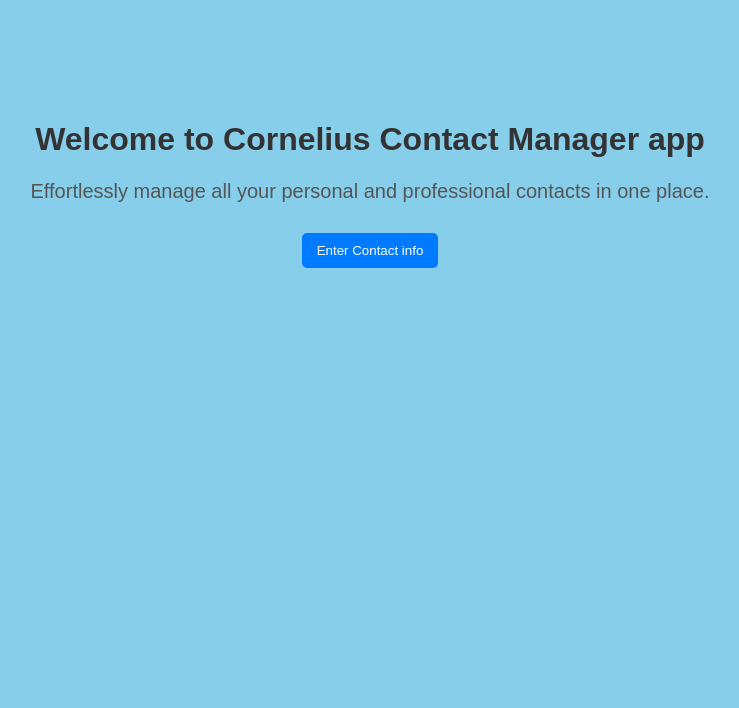
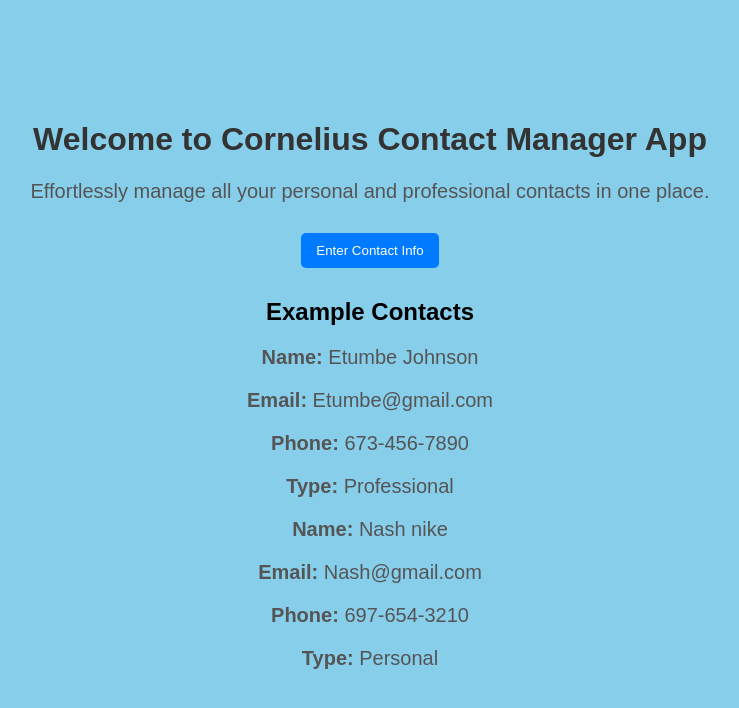
Before and after one commit to EbakocorneliusEmeh/contact-manegement-app, a React (Vite) app: page / in a window 1280 px wide. Shown: the top 708 px of the page, without its empty margins (270-1009 px from the left). Built offline with nearby package versions, Linux system fonts and the light colour scheme.

Commit message:
added contacts

```diff
--- a/src/App.jsx
+++ b/src/App.jsx
@@ -1,44 +1,84 @@
-import React, { useState, useEffect } from "react";
+// import React, { useState, useEffect } from "react";
+// import LandingPage from "./Components/Landingpage";
+// import ContactManager from "./Components/Contactmanager";
+// import "./App.css"
+
+
+// const App = () => {
+//   const [showContactManager, setShowContactManager] = useState(false);
+//   const [contacts, setContacts] = useState([]);
+
+//   useEffect(() => {
+//     const savedContacts = localStorage.getItem("contacts");
+//     if (savedContacts) {
+//       setContacts(JSON.parse(savedContacts));
+//     }
+//   }, []);
+
+//   useEffect(() => {
+//     localStorage.setItem("contacts", JSON.stringify(contacts));
+//   }, [contacts]);
+
+//   const addContact = (contact) => {
+//     setContacts((prevContacts) => [...prevContacts, contact]);
+//   };
+
+//   const deleteContact = (emailToDelete) => {
+//     setContacts((prevContacts) =>
+//       prevContacts.filter((contact) => contact.email !== emailToDelete)
+//     );
+//   };
+
+//   return (
+//     <div>
+//       {!showContactManager ? (
+//         <LandingPage onEnter={() => setShowContactManager(true)} />
+//       ) : (
+//         <ContactManager
+//           contacts={contacts}
+//           addContact={addContact}
+//           deleteContact={deleteContact}
+//           onBack={() => setShowContactManager(false)}
+//         />
+//       )}
+//     </div>
+//   );
+// };
+
+// export default App;
+
+import React, { useState } from "react";
+import ContactManager from "./Components/Contactmanager";
 import LandingPage from "./Components/Landingpage";
-import ContactManager from "./Components/Contactmanager";
 import "./App.css"
 
-
 const App = () => {
-  const [showContactManager, setShowContactManager] = useState(false);
-  const [contacts, setContacts] = useState([]);
-
-  useEffect(() => {
-    const savedContacts = localStorage.getItem("contacts");
-    if (savedContacts) {
-      setContacts(JSON.parse(savedContacts));
-    }
-  }, []);
-
-  useEffect(() => {
-    localStorage.setItem("contacts", JSON.stringify(contacts));
-  }, [contacts]);
+  const [page, setPage] = useState("landing");
+  const [contacts, setContacts] = useState([
+    { name: "Alice Johnson", email: "alice@gmail.com", phone: "673-456-7890", type: "Professional" },
+    { name: "Ben Smith", email: "Ben@gmail.com", phone: "6987-654-310", type: "Personal" },
+    { name: "Sone Smith", email: "Sone@gmail.com.com", phone: "698-654-321", type: "Personal" },
+    { name: "Bob Smith", email: "bob@gmail.com", phone: "650424812", type: "Personal" },
+  ]);
 
   const addContact = (contact) => {
-    setContacts((prevContacts) => [...prevContacts, contact]);
+    setContacts([...contacts, contact]);
   };
 
-  const deleteContact = (emailToDelete) => {
-    setContacts((prevContacts) =>
-      prevContacts.filter((contact) => contact.email !== emailToDelete)
-    );
+  const deleteContact = (email) => {
+    setContacts(contacts.filter((contact) => contact.email !== email));
   };
 
   return (
     <div>
-      {!showContactManager ? (
-        <LandingPage onEnter={() => setShowContactManager(true)} />
+      {page === "landing" ? (
+        <LandingPage onEnter={() => setPage("contactManager")} />
       ) : (
         <ContactManager
           contacts={contacts}
           addContact={addContact}
           deleteContact={deleteContact}
-          onBack={() => setShowContactManager(false)}
+          onBack={() => setPage("landing")}
         />
       )}
     </div>
--- a/src/Components/Landingpage.jsx
+++ b/src/Components/Landingpage.jsx
@@ -1,11 +1,36 @@
 import React from "react";
 
 const LandingPage = ({ onEnter }) => {
+  const exampleContacts = [
+    { name: "Etumbe Johnson", email: "Etumbe@gmail.com", phone: "673-456-7890", type: "Professional" },
+    { name: "Nash nike", email: "Nash@gmail.com", phone: "697-654-3210", type: "Personal" },
+  ];
+
   return (
     <div className="landing-page">
-      <h1> Welcome to Cornelius Contact Manager app </h1>
+      <h1>Welcome to Cornelius Contact Manager App</h1>
       <p>Effortlessly manage all your personal and professional contacts in one place.</p>
-      <button onClick={onEnter}>Enter Contact info</button>
+      <button onClick={onEnter}>Enter Contact Info</button>
+
+      <h2>Example Contacts</h2>
+      <div className="example-contacts">
+        {exampleContacts.map((contact, index) => (
+          <div key={index} className="example-contact">
+            <p>
+              <strong>Name:</strong> {contact.name}
+            </p>
+            <p>
+              <strong>Email:</strong> {contact.email}
+            </p>
+            <p>
+              <strong>Phone:</strong> {contact.phone}
+            </p>
+            <p>
+              <strong>Type:</strong> {contact.type}
+            </p>
+          </div>
+        ))}
+      </div>
     </div>
   );
 };
```
